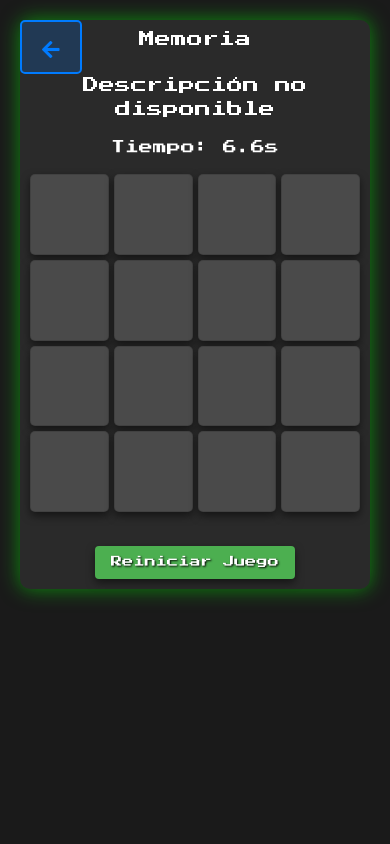
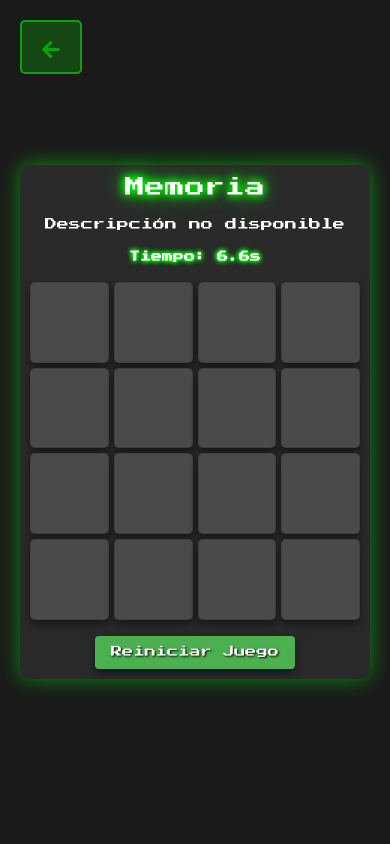
Before and after one commit to andradeangel/project, a PHP site: page /juegos/memoria.php in a window 390 px wide. Run offline with PHP 8.4, Linux system fonts and the light colour scheme; the visitor is signed in with stand-in values (Sample User, id 1).

Commit message:
Actualizacion responsive de evento mas 3 juegos, pendiente restantes 3 juegos y adicionar mas

```diff
--- a/juegos/cholitas.php
+++ b/juegos/cholitas.php
@@ -164,8 +164,8 @@ $_SESSION['current_game_description'] = $descripcion;
         top: 20px;
         left: 20px;
         background-color: rgba(0, 255, 0, 0.2);
-        border: 2px solid #00ff00;
-        color: #00ff00;
+        border: 2px solid #ffd700;
+        color: #ffd700;
         padding: 10px 20px;
         border-radius: 5px;
         cursor: pointer;
--- a/juegos/memoria.php
+++ b/juegos/memoria.php
@@ -71,11 +71,11 @@ if ($_SERVER['REQUEST_METHOD'] === 'POST') {
             color: #fff;
         }
         .container {
+            min-height: 100vh;
             display: flex;
             justify-content: center;
             align-items: center;
             padding: 20px;
-
         }
         .game-container {
             text-align: center;
@@ -123,6 +123,9 @@ if ($_SERVER['REQUEST_METHOD'] === 'POST') {
             transform: rotateY(180deg);
             background-color: #6a6a6a;
         }
+        p.card-text{
+            font-sice: 12px;
+        }
         #restart-button {
             font-family: 'Press Start 2P', cursive;
             background-color: #4CAF50;
@@ -131,7 +134,6 @@ if ($_SERVER['REQUEST_METHOD'] === 'POST') {
             color: white;
             text-shadow: 1px 1px 2px black;
             box-shadow: 0 4px 8px rgba(0, 0, 0, 0.5);
-            margin-top: 10px;
         }
         #restart-button:hover {
             background-color: #45a049;
@@ -164,6 +166,10 @@ if ($_SERVER['REQUEST_METHOD'] === 'POST') {
         h1 {
             font-size: 1.5rem;
             margin-bottom: 1rem;
+            text-shadow: 0 0 10px #00ff00,
+                         0 0 10px #00ff00,
+                         0 0 20px #00ff00;
+            color: #fff;
         }
         @media (max-width: 576px) {
             .game-container {
@@ -174,7 +180,10 @@ if ($_SERVER['REQUEST_METHOD'] === 'POST') {
                 gap: 5px;
             }
             h1 {
-                font-size: 1rem;
+                font-size: 20px;
+            }
+            h2{
+                font-size: 20px;
             }
             #restart-button {
                 font-size: 0.7rem;
@@ -185,9 +194,9 @@ if ($_SERVER['REQUEST_METHOD'] === 'POST') {
             position: fixed;
             top: 20px;
             left: 20px;
-            background-color: rgba(0, 123, 255, 0.2);
-            border: 2px solid #007bff;
-            color: #007bff;
+            background-color: rgba(0, 255, 0, 0.2);
+            border: 2px solid rgba(0, 255, 0, 0.5);
+            color: rgba(0, 255, 0, 0.5);
             padding: 10px 20px;
             border-radius: 5px;
             cursor: pointer;
@@ -199,6 +208,13 @@ if ($_SERVER['REQUEST_METHOD'] === 'POST') {
             background-color: rgba(0, 123, 255, 0.4);
             transform: scale(1.1);
         }
+        #timer {
+            text-shadow: 0 0 5px #00ff00,
+                         0 0 5px #00ff00,
+                         0 0 5px #00ff00;
+            color: #fff;
+            font-weight: bold;
+        }
     </style>
 </head>
 <body>
@@ -208,10 +224,10 @@ if ($_SERVER['REQUEST_METHOD'] === 'POST') {
             <i class="fas fa-arrow-left"></i>
         </button>
         <div class="game-container" style="width: 600px;">
-            <h1 class="mb-4">Memoria</h1>
-            <p class="card-text"><?php echo htmlspecialchars($descripcion); ?></p>
-            <div id="timer" class="mb-3" style="font-size: 14px;">Tiempo: 0s</div>
-            <div class="game-board mb-4">
+            <h1>Memoria</h1>
+            <p class="card-text" style="font-size: 12px;"><?php echo htmlspecialchars($descripcion);?></p>
+            <div id="timer" class="mb-3" style="font-size: 11px;">Tiempo: 0s</div>
+            <div class="game-board mb-3">
                 <!-- Las tarjetas se generarán dinámicamente con JavaScript -->
             </div>
             <button id="restart-button" class="btn">Reiniciar Juego</button>
```
Also changed, not shown: css/styles.css (+59 -0 lines), juegos/laberinto.php (+10 -3 lines), views/evento.php (+20 -9 lines), 7 other files.
